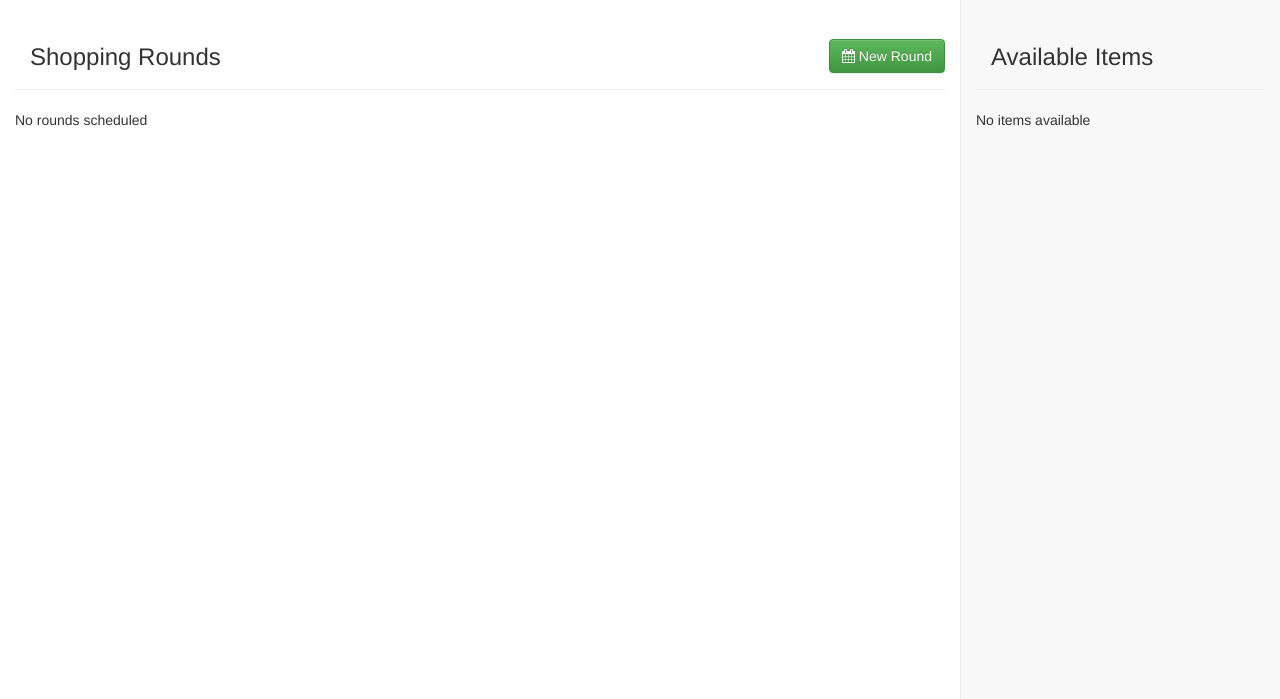
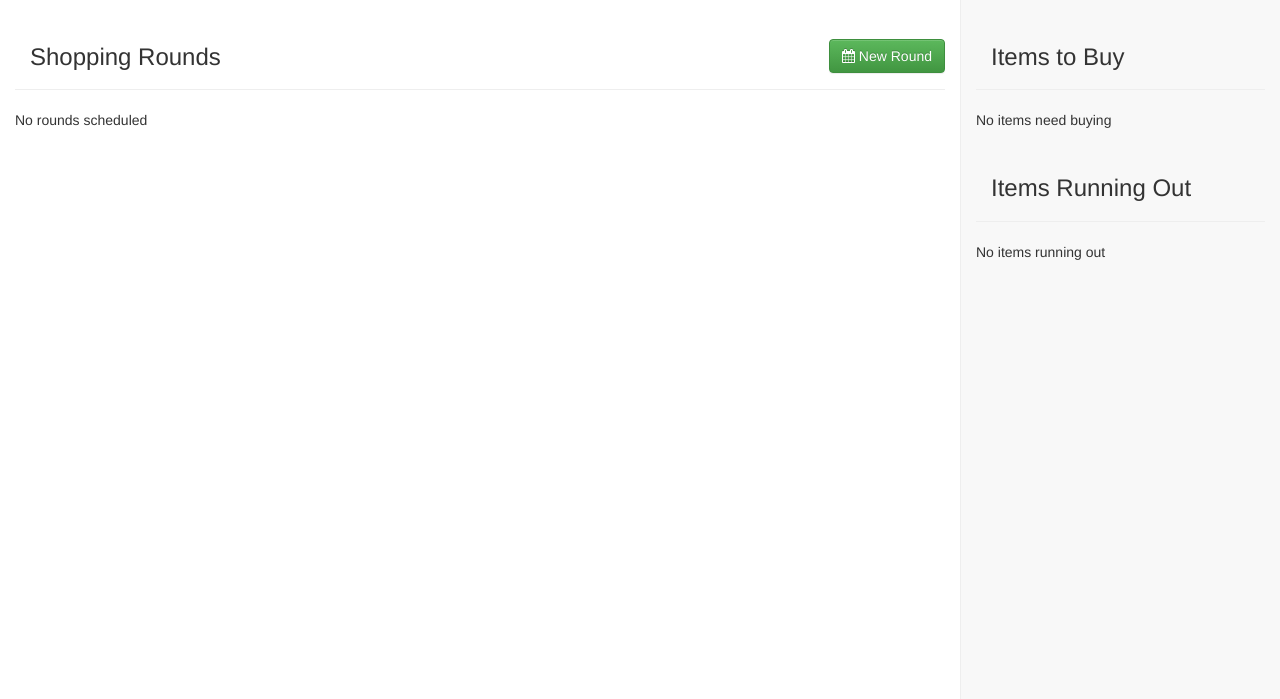
Before and after one commit to sudaraka/sopin-web, a Django app: page / in a window 1280 px wide. Shown: the part 51-750 px from the top of the page. Run offline with Django 3.2, Linux system fonts and the light colour scheme; some libraries are stand-ins or nearby versions.

Commit message:
New homepage layout and test without any user generated data

```diff
--- a/ui/static/css/home.css
+++ b/ui/static/css/home.css
@@ -16,6 +16,12 @@
  *  along with this program.  If not, see <http://www.gnu.org/licenses/>.
  */
 
+h3 {
+    white-space: nowrap;
+    overflow: hidden;
+    text-overflow: ellipsis;
+}
+
 .left-pane,
 .right-pane {
     display: block;
@@ -32,3 +38,12 @@
     border-left: 1px solid #eee;
     right: 0;
 }
+
+.right-pane button {
+    vertical-align: bottom;
+}
+
+.progress {
+    height: 4px;
+    margin-bottom: 0;
+}
--- a/ui/templates/home.html
+++ b/ui/templates/home.html
@@ -12,7 +12,8 @@
             <div class="page-header">
                 <h3 class="col-xs-10">Shopping Rounds</h3>
 
-                <button type="button" id="btn_new_round" class="btn btn-success pull-right">
+                <button type="button" id="btn_new_round"
+                    class="btn btn-success pull-right">
                     <i class="fa fa-calendar"></i>
                     <span class="hidden-xs hidden-sm">New Round</span>
                 </button>
@@ -26,15 +27,31 @@
         </div>
 
         <div class="right-pane hidden-xs col-sm-4 col-md-3">
-            <div class="page-header">
-                <h3 class="col-xs-12">Available Items</h3>
 
-                <div class="clearfix"></div>
+            <div class="to-buy">
+
+                <div class="page-header">
+                    <h3 class="col-xs-9">Items to Buy</h3>
+
+                    <div class="clearfix"></div>
+                </div>
+
+                <div>No items need buying</div>
+
             </div>
 
-            <div>
-                No items available
+            <div class="running-out">
+
+                <div class="page-header">
+                    <h3 class="col-xs-12">Items Running Out</h3>
+
+                    <div class="clearfix"></div>
+                </div>
+
+                <div>No items running out</div>
+
             </div>
+
         </div>
 
     </div>
```
